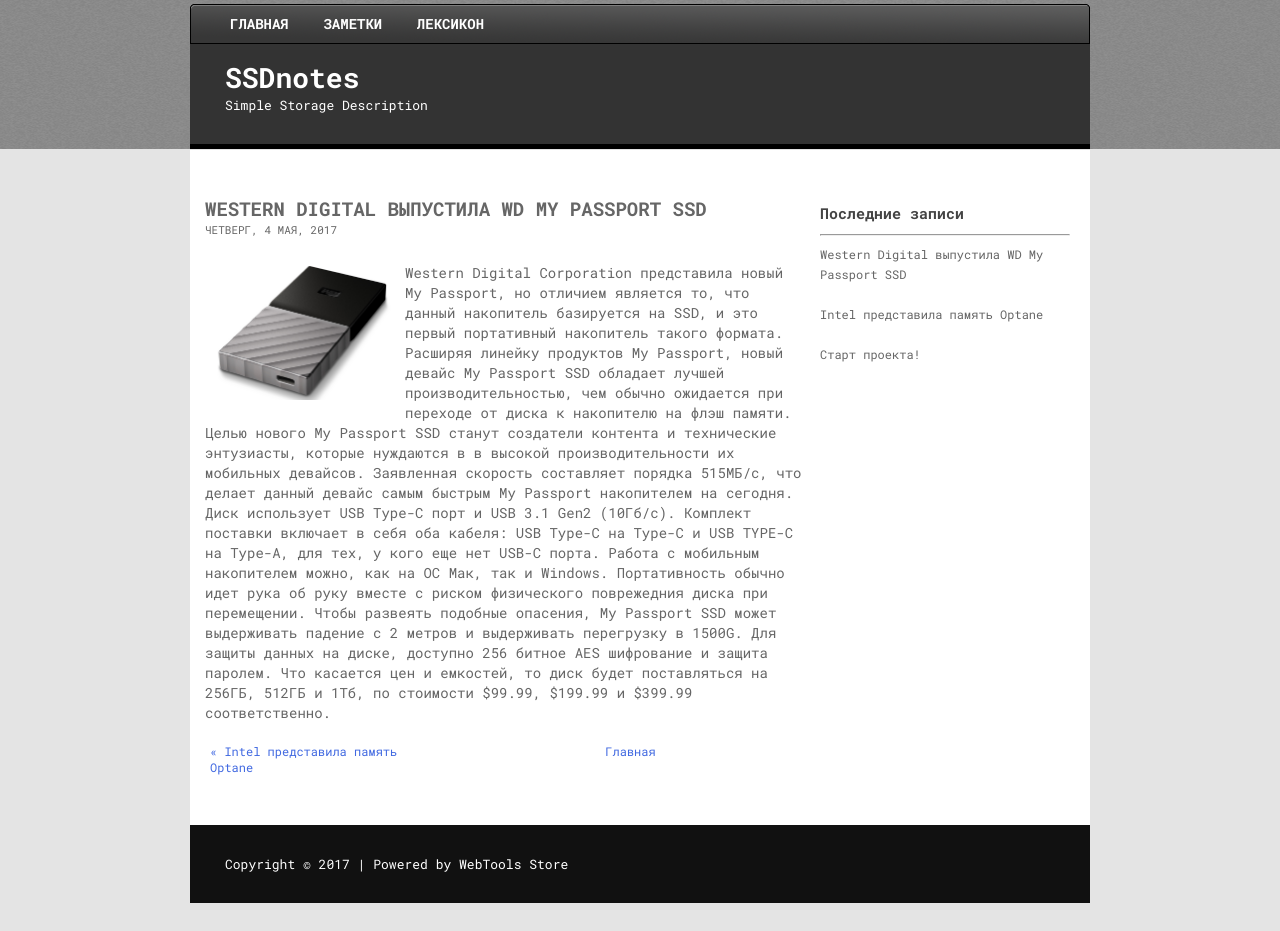
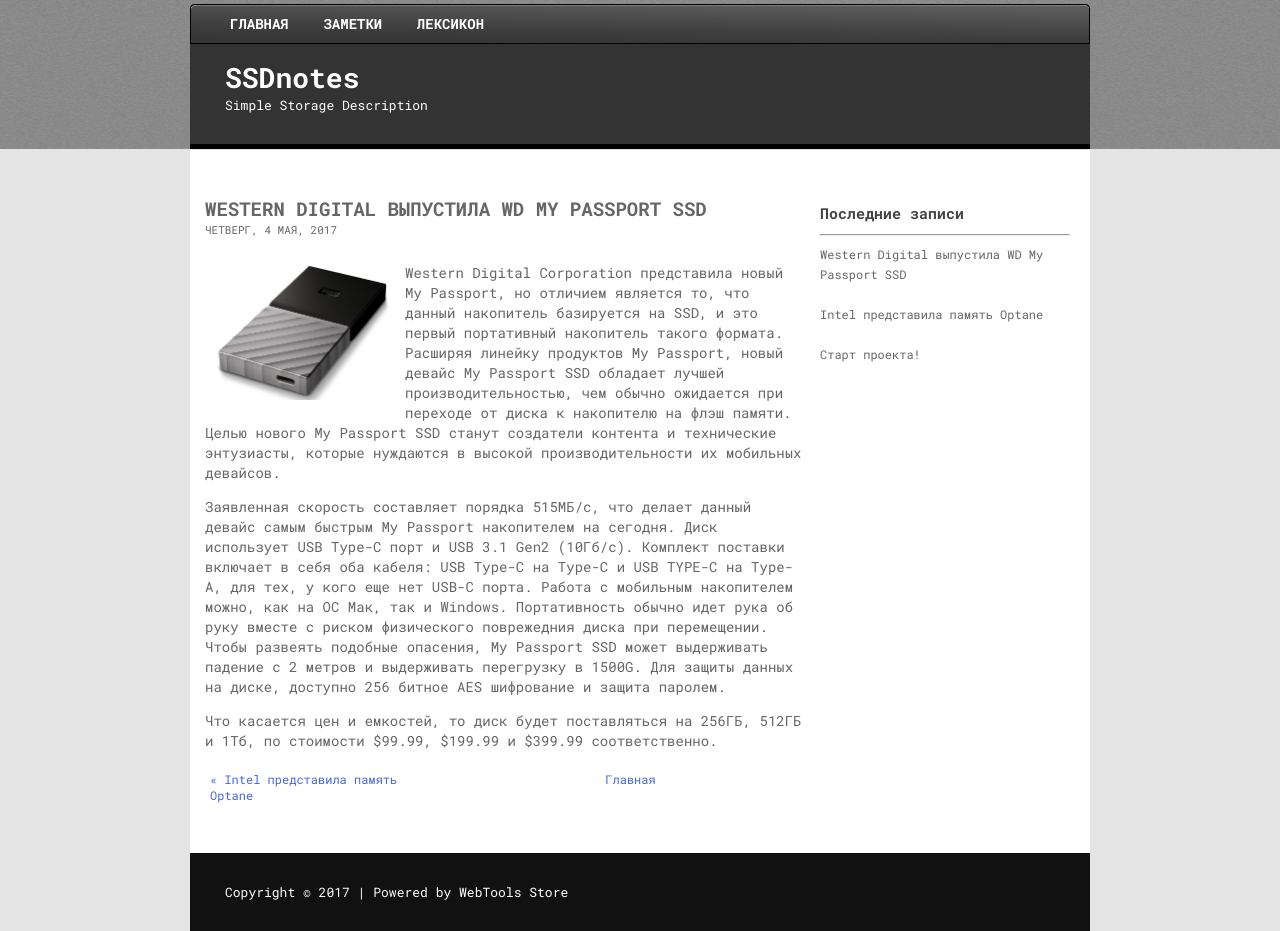
Before and after one commit to web2ls/ssdnotes, a Jekyll site: the page built from _posts/2017-05-04-wd-my-passport-ssd.md, in a window 1280 px wide. Built offline with Jekyll 4.4.1, drawn with Linux system fonts in a browser that asks for light colours; before the commit the page ends 903 px from its top, so only the background shows below that.

```diff
--- a/_posts/2017-05-04-wd-my-passport-ssd.md
+++ b/_posts/2017-05-04-wd-my-passport-ssd.md
@@ -4,7 +4,7 @@ title:  Western Digital выпустила WD My Passport SSD
 createAt:   Четверг, 4 мая, 2017
 imageInfo:
   url: images/2017/05/wd-my-passport-ssd.jpg
-previewText: Western Digital Corporation представила новый My Passport, но отличием является то, что данный накопитель базируется на SSD, и это первый портативный накопитель такого формата. Расширяя линейку продуктов My Passport, новый девайс My Passport SSD обладает лучшей производительностью, чем обычно ожидается при переходе  от диска к накопителю на флэш памяти. Целью нового My Passport SSD станут создатели контента и технические энтузиасты, которые нуждаются в в высокой производительности их мобильных девайсов.
+previewText: Western Digital Corporation представила новый My Passport, но отличием является то, что данный накопитель базируется на SSD, и это первый портативный накопитель такого формата. Расширяя линейку продуктов My Passport, новый девайс My Passport SSD обладает лучшей производительностью, чем обычно ожидается при переходе  от диска к накопителю на флэш памяти. Целью нового My Passport SSD станут создатели контента и технические энтузиасты, которые нуждаются в высокой производительности их мобильных девайсов.
 ---
 
 <h2 class="news-title"><a href="{{ site.github.url }}{{ page.url }}">{{ page.title }}</a></h2>
@@ -15,11 +15,11 @@ previewText: Western Digital Corporation представила новый My Pa
 
 <div class="news-text">
 
-  Western Digital Corporation представила новый My Passport, но отличием является то, что данный накопитель базируется на SSD, и это первый портативный накопитель такого формата. Расширяя линейку продуктов My Passport, новый девайс My Passport SSD обладает лучшей производительностью, чем обычно ожидается при переходе  от диска к накопителю на флэш памяти. Целью нового My Passport SSD станут создатели контента и технические энтузиасты, которые нуждаются в в высокой производительности их мобильных девайсов.
+  <p>Western Digital Corporation представила новый My Passport, но отличием является то, что данный накопитель базируется на SSD, и это первый портативный накопитель такого формата. Расширяя линейку продуктов My Passport, новый девайс My Passport SSD обладает лучшей производительностью, чем обычно ожидается при переходе  от диска к накопителю на флэш памяти. Целью нового My Passport SSD станут создатели контента и технические энтузиасты, которые нуждаются в высокой производительности их мобильных девайсов.</p>
 
-  Заявленная скорость составляет порядка 515МБ/с, что делает данный девайс самым быстрым My Passport накопителем на сегодня. Диск использует USB Type-C порт и USB 3.1 Gen2 (10Гб/c). Комплект поставки включает в себя оба кабеля: USB Type-C на Type-C и USB TYPE-C на Type-A, для тех, у кого еще нет USB-C порта. Работа с мобильным накопителем можно, как на ОС Мак, так и Windows. Портативность обычно идет рука об руку вместе с риском физического поврежедния диска при перемещении. Чтобы развеять подобные опасения, My Passport SSD может выдерживать падение с 2 метров и выдерживать перегрузку в 1500G. Для защиты данных на диске, доступно 256 битное AES шифрование и защита паролем.
+  <p>Заявленная скорость составляет порядка 515МБ/с, что делает данный девайс самым быстрым My Passport накопителем на сегодня. Диск использует USB Type-C порт и USB 3.1 Gen2 (10Гб/c). Комплект поставки включает в себя оба кабеля: USB Type-C на Type-C и USB TYPE-C на Type-A, для тех, у кого еще нет USB-C порта. Работа с мобильным накопителем можно, как на ОС Мак, так и Windows. Портативность обычно идет рука об руку вместе с риском физического поврежедния диска при перемещении. Чтобы развеять подобные опасения, My Passport SSD может выдерживать падение с 2 метров и выдерживать перегрузку в 1500G. Для защиты данных на диске, доступно 256 битное AES шифрование и защита паролем.</p>
 
-  Что касается цен и емкостей, то диск будет поставляться на 256ГБ, 512ГБ и 1Тб, по стоимости $99.99, $199.99 и $399.99 соответственно.
+  <p>Что касается цен и емкостей, то диск будет поставляться на 256ГБ, 512ГБ и 1Тб, по стоимости $99.99, $199.99 и $399.99 соответственно.</p>
 
 </div>
 
```
